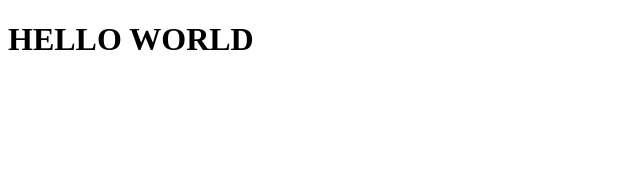
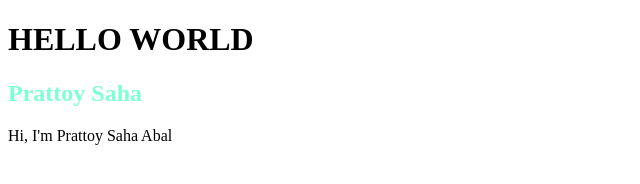
Before and after one commit to prattaysaha05/my-first-repo, a plain HTML site: page index.html in a window 1280 px wide. Shown: the whole page, without its empty margins (0-640 px from the left). Drawn offline with Linux system fonts and the light colour scheme.

Commit message:
add css file

```diff
--- a/index.html
+++ b/index.html
@@ -1,13 +1,16 @@
 <!DOCTYPE html>
 <html lang="en">
-<head>
-    <meta charset="UTF-8">
-    <meta name="viewport" content="width=device-width, initial-scale=1.0">
+  <head>
+    <meta charset="UTF-8" />
+    <meta name="viewport" content="width=device-width, initial-scale=1.0" />
     <title>My first application</title>
-</head>
-<body>
+    <link rel="stylesheet" href="style.css">
+  </head>
+  <body>
     <div>
-        <h1>HELLO WORLD</h1>
+      <h1>HELLO WORLD</h1>
+      <h2>Prattoy Saha</h2>
+      <p>Hi, I'm Prattoy Saha Abal</p>
     </div>
-</body>
+  </body>
 </html>
--- /dev/null
+++ b/style.css
@@ -0,0 +1,3 @@
+h2 {
+  color: aquamarine;
+}
```
